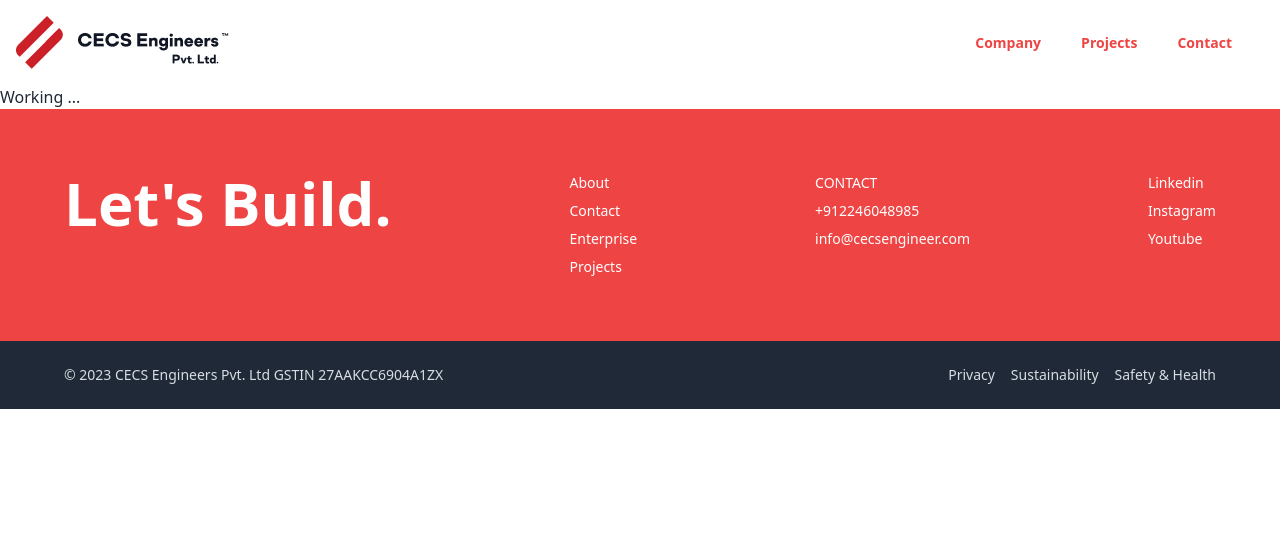
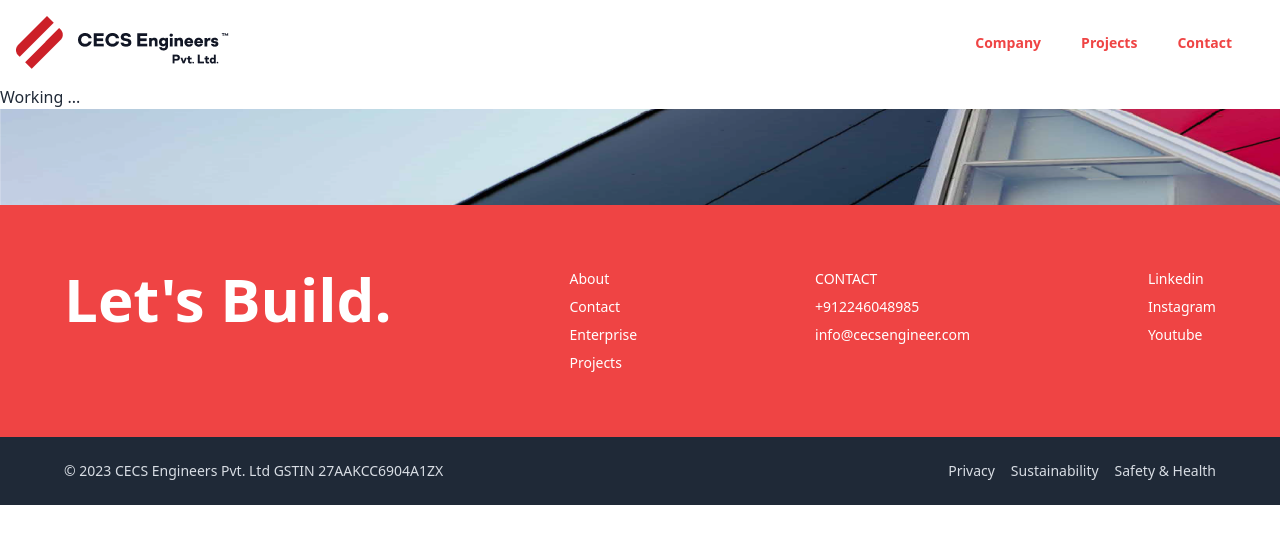
Before and after one commit to SumiAkter2/cecs-engineers, a React (Vite) app: page / in a window 1280 px wide. Shown: the top 544 px of the page. Built offline with nearby package versions, Linux system fonts and the light colour scheme.

Commit message:
footer image add

```diff
--- a/src/Component/Shared/Footer.jsx
+++ b/src/Component/Shared/Footer.jsx
@@ -1,6 +1,14 @@
+import footerImage from "../../assets/image/Footer/footerImg.png";
 const Footer = () => {
   return (
     <div>
+      <div
+        className="h-24"
+        style={{
+          background: `url('${footerImage}')`,
+          backgroundRepeat: "no-repeat",
+        }}
+      ></div>
       <footer className="footer p-16 bg-red-500 text-white justify-between ">
         <aside>
           <h1 className="text-6xl font-bold">Let&apos;s Build.</h1>
```
Also changed, not shown: src/assets/image/Footer/footerImg.png (added).
